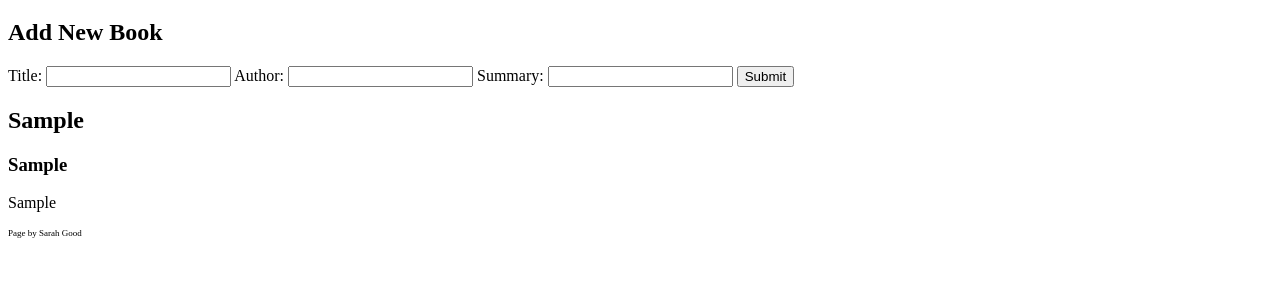
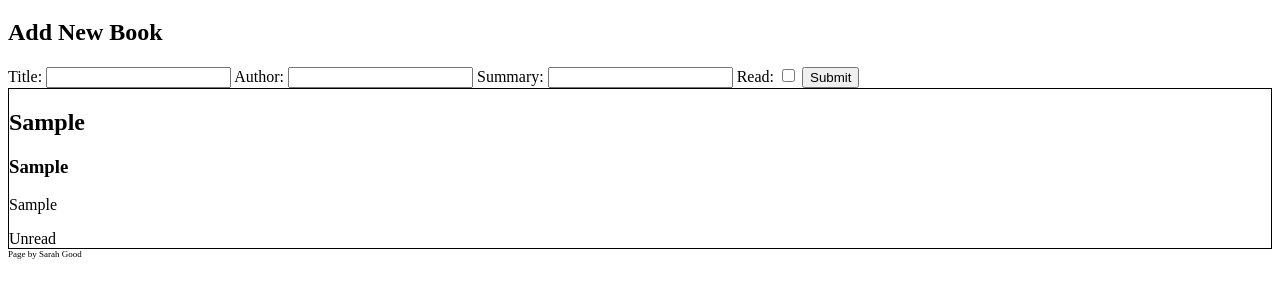
Before and after one commit to SarahEGood/js-library, a plain HTML site: page index.html in a window 1280 px wide. Both pictures are taken after typing "Sample", "Sample", "Sample" into the empty fields and a click on the input "Submit". Shown: the part 61-358 px from the top of the page. Drawn offline with Linux system fonts and the light colour scheme.

Commit message:
enable read/unread status

```diff
--- a/index.html
+++ b/index.html
@@ -20,6 +20,8 @@
                 <input type="text" id="bAuthor" name="bAuthor">
                 <label for="bSummary">Summary: </label>
                 <input type="text" id="bSummary" name="bSummary">
+                <label for="bRead">Read: </label>
+                <input type="checkbox" id="bRead" name="bRead">
                 <input type="submit" id="submit" value="Submit">
             </form>
         </div>
--- a/script.js
+++ b/script.js
@@ -1,17 +1,16 @@
 const myLibrary = [];
 const libContainer = document.getElementById('book-container');
 
-function Book(title, author, summary) {
+function Book(title, author, summary, read=false) {
   this.title = title;
   this.author = author;
   this.summary = summary;
+  this.read = read;
 }
 
-function addBookToLibrary(title, author, summary) {
-    var newBook = new Book(title, author, summary);
+function addBookToLibrary(title, author, summary, read=false) {
+    var newBook = new Book(title, author, summary, read);
     myLibrary.push(newBook);
-    console.log(newBook);
-    console.log(myLibrary);
 }
 
 function listLibrary(lib) {
@@ -22,15 +21,23 @@ function listLibrary(lib) {
         title = document.createElement('h2');
         author = document.createElement('h3');
         summary = document.createElement('p');
+        read = document.createElement('div');
 
         div.className = 'card';
         title.innerHTML += lib[i].title;
         author.innerHTML += lib[i].author;
         summary.innerHTML += lib[i].summary;
 
+        if (lib[i].read === true) {
+            read.innerHTML = "Read";
+        } else {
+            read.innerHTML = "Unread";
+        }
+
         div.appendChild(title);
         div.appendChild(author);
         div.appendChild(summary);
+        div.appendChild(read);
 
         libContainer.appendChild(div);
 
@@ -40,15 +47,18 @@ function listLibrary(lib) {
 
 document.getElementById('submit').addEventListener("click", function() {
     event.preventDefault();
+    libContainer.innerHTML = "";
+
     let title = document.getElementById('bTitle').value;
     let author = document.getElementById('bAuthor').value;
     let summary = document.getElementById('bSummary').value;
+    let read = document.getElementById('bRead').checked;
 
     if (title === "" || author === "" || summary === "") {
         alert("Must fill out all fields.");
     } else {
         document.getElementById("newbookform").reset();
-        addBookToLibrary(title, author, summary);
+        addBookToLibrary(title, author, summary, read);
         listLibrary(myLibrary);
     }
 })
--- a/style.css
+++ b/style.css
@@ -1,3 +1,7 @@
 .footer {
     font-size: xx-small;
 }
+
+.card {
+    border: 1px solid black;
+}
```
Also changed, not shown: resources/book.svg (added), resources/open-book.svg (added).
